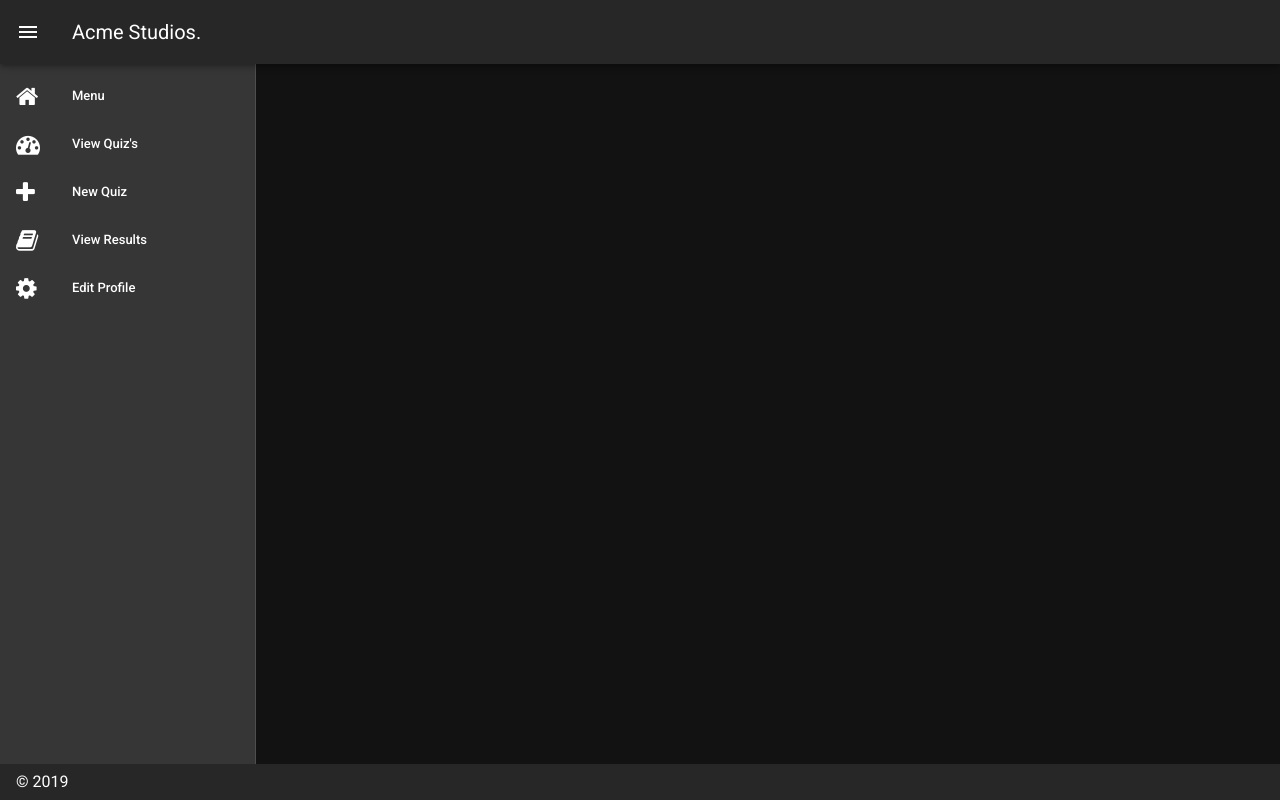
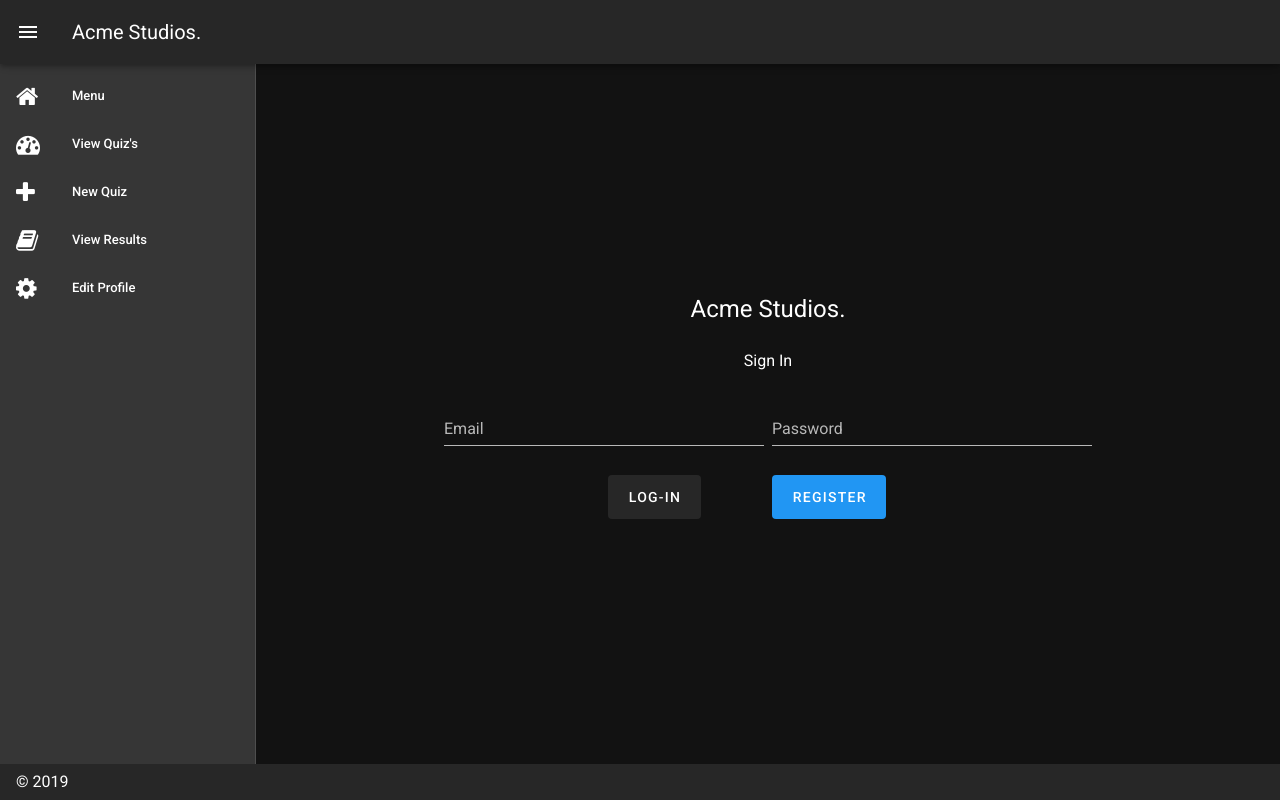
Before and after one commit to hrifai/Acme, a Vue app: page /login in a window 1280 px wide. Built offline with nearby package versions, Linux system fonts and the light colour scheme.

Commit message:
firebase functions set up && login page update

```diff
--- a/package.json
+++ b/package.json
@@ -4,9 +4,11 @@
   "private": true,
   "scripts": {
     "serve": "vue-cli-service serve",
-    "build": "vue-cli-service build"
+    "build": "vue-cli-service build",
+    "deploy": "npm run build && firebase deploy"
   },
   "dependencies": {
+    "axios": "^0.19.0",
     "firebase": "^6.3.3",
     "vue": "^2.6.10",
     "vue-router": "^3.0.3",
--- a/src/firebaseCRUD.js
+++ b/src/firebaseCRUD.js
@@ -1,5 +1,5 @@
 var firebase = require('firebase');
-// import axios from 'axios';
+import axios from 'axios';
 
 var utils = {};
 
--- a/src/main.js
+++ b/src/main.js
@@ -10,3 +10,10 @@ new Vue({
   vuetify,
   render: function (h) { return h(App) }
 }).$mount('#app');
+
+
+Vue.use(vuetify, {
+    theme: {
+        primary: "#6d1dc2"
+    }
+});
--- a/src/router.js
+++ b/src/router.js
@@ -3,6 +3,7 @@ import Router from 'vue-router'
 import Home from './views/Home.vue'
 import NewQuiz from './views/New-Quiz'
 import Results from './views/Results'
+import Login from './views/Login'
 
 Vue.use(Router);
 
@@ -24,6 +25,11 @@ export default new Router({
           path: '/results',
           name: 'results',
           component: Results
+      },
+      {
+          path: '/login',
+          name: 'login',
+          component: Login
       }
   ]
 })
--- /dev/null
+++ b/src/views/Login.vue
@@ -0,0 +1,102 @@
+<template>
+    <div>
+        <v-layout class="headline justify-center align-center pb-3">Acme Studios.</v-layout>
+        <v-container grid-list-md>
+            <v-layout class="subheading justify-center align-center pb-5">Sign In</v-layout>
+            <v-layout row justify-center align-center>
+                <v-flex xs4>
+                    <v-text-field label="Email"></v-text-field>
+                </v-flex>
+                <v-flex xs4>
+                    <v-text-field label="Password" type="password"></v-text-field>
+                </v-flex>
+            </v-layout>
+            <v-layout row justify-center align-center>
+                <v-flex xs2>
+                        <v-btn large depressed @click="handleLogin">Log-In</v-btn>
+                </v-flex>
+                <v-flex xs2>
+                    <v-btn large depressed color="primary" @click="registerDialog=true">Register</v-btn>
+                </v-flex>
+            </v-layout>
+        </v-container>
+
+        <v-overlay :value="loading">
+            <v-progress-circular indeterminate size="64"></v-progress-circular>
+        </v-overlay>
+
+        <v-dialog v-model="registerDialog" persistent max-width="600px">
+            <v-card>
+                <v-card-title>
+                    <v-layout class="headline justify-center align-center">Register New User</v-layout>
+                </v-card-title>
+                <v-card-text>
+                    <v-container grid-list-md>
+                        <v-layout wrap>
+                            <v-flex xs12 sm6 md6>
+                                <v-text-field label="First name" required></v-text-field>
+                            </v-flex>
+                            <v-flex xs12 sm6 md6>
+                                <v-text-field
+                                        label="Last name"
+                                        required
+                                ></v-text-field>
+                            </v-flex>
+                            <v-flex xs12>
+                                <v-text-field label="Email" required></v-text-field>
+                            </v-flex>
+                            <v-flex xs12>
+                                <v-text-field label="Password" type="password" required></v-text-field>
+                            </v-flex>
+                            <v-flex xs12 sm6>
+                                <v-select
+                                        :items="['0-17', '18-29', '30-54', '54+']"
+                                        label="Age*"
+                                        required
+                                ></v-select>
+                            </v-flex>
+                            <v-flex xs12 sm6>
+                                <v-autocomplete
+                                        :items="['Skiing', 'Ice hockey', 'Soccer', 'Basketball', 'Hockey', 'Reading', 'Writing', 'Coding', 'Basejump']"
+                                        label="Interests"
+                                        multiple
+                                ></v-autocomplete>
+                            </v-flex>
+                        </v-layout>
+                    </v-container>
+                </v-card-text>
+                <v-card-actions>
+                    <v-spacer></v-spacer>
+                    <v-btn color="blue darken-1" text @click="registerDialog = false">Close</v-btn>
+                    <v-btn color="blue darken-1" text @click="registerDialog = false">Save</v-btn>
+                </v-card-actions>
+            </v-card>
+        </v-dialog>
+
+
+    </div>
+</template>
+
+<script>
+    export default {
+        components: {},
+        methods:{
+            handleLogin(){
+                this.loading=true;
+                //checkAuth
+                //ifAuth then re route and place token
+                //ifNot then show error screen and warning
+                setTimeout(()=>{
+                    this.loading=false
+                },4000)
+            }
+        },
+        data() {
+          return {
+              dialog:false,
+              registerDialog:false,
+              loading:false
+          }
+        }
+    }
+</script>
--- a/src/views/New-Quiz.vue
+++ b/src/views/New-Quiz.vue
@@ -3,7 +3,7 @@
     <v-layout justify-center align-center class="headline">Create A New Quiz</v-layout>
       <v-layout justify-left class="subtitle-1 pb-3">Add Questions</v-layout>
 
-      <v-flex v-for="questions in questionBank">
+      <v-flex v-for="questions in questionBank" :key="question.id">
           <v-container>
               <v-card>
                 <v-card-title class="justify-center">Question 1</v-card-title>
@@ -28,7 +28,7 @@
             }
         },
         data: () => ({
-            questionBank:[1]
+            questionBank:[{id:1, q: "a", a: "3"}]
         }),
     }
 </script>
```
Also changed, not shown: 12 other files (tests, documents, lock files or other folders). Lines whose indentation alone changed are shown as unchanged.
